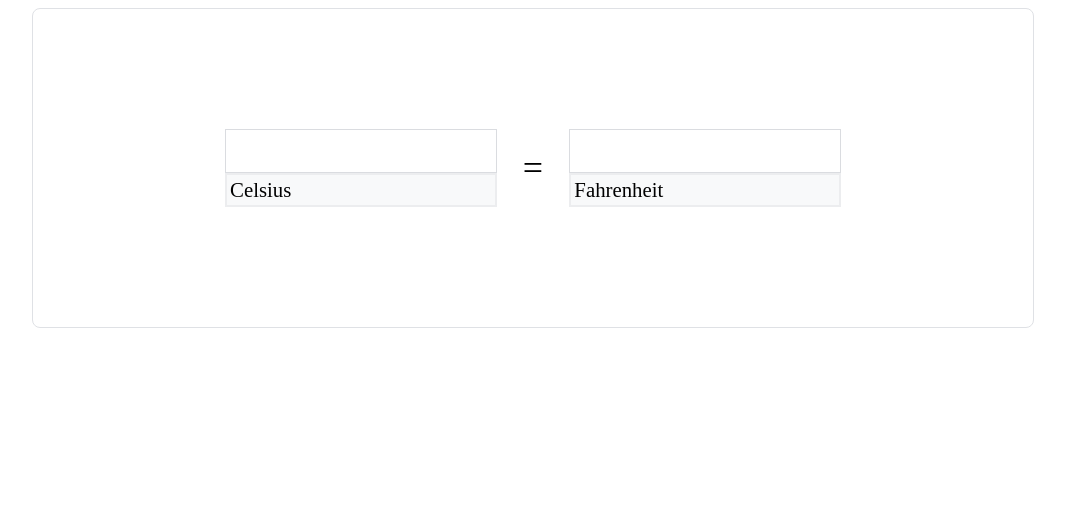
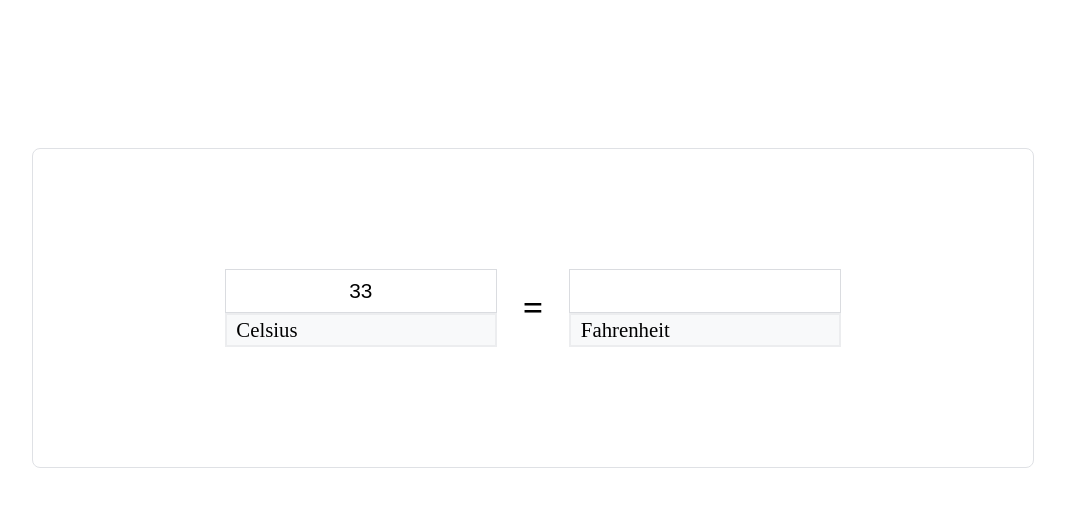
Before and after one commit to WarriorIcon/Unit-Converter-Web-App, a plain HTML site: page index.html in a window 1280 px wide. Shown: the whole page, without its empty margins (107-1172 px from the left). Drawn offline with Linux system fonts and the light colour scheme.

Commit message:
progress d1

```diff
--- a/index.html
+++ b/index.html
@@ -4,15 +4,16 @@
     <meta charset="UTF-8">
     <meta http-equiv="X-UA-Compatible" content="IE=edge">
     <meta name="viewport" content="width=device-width, initial-scale=1.0">
-    <title>Temperature Conversion C to F</title>
-		<link rel="stylesheet" href="styles.css">
+	<link rel="stylesheet" href="styles.css">
+	<script defer src="script.js"></script>
+	<title>Temperature Conversion C to F</title>
 </head>
 <body>
 	<form action="#">
 		<div class="form-container">
 			<div class="input-container">
 				<div class="input-column">
-					<input type="text" name="celsius" id="celsius">
+					<input type="text" name="celsius" id="celsius" value="">
 					<label class="input-labels" for="celsius">Celsius</label>
 				</div>
 		</div>
--- /dev/null
+++ b/script.js
@@ -0,0 +1,4 @@
+// Formula:	(33°C × 9/5) + 32 = 91.4°F
+document.getElementById('celsius').value="33"
+
+// celsius.addEventListener('input')
--- a/styles.css
+++ b/styles.css
@@ -3,6 +3,7 @@ body {
     display: flex;
     justify-content: center;
     align-items: center;
+    height: 75vh;
 
 }
 
@@ -35,7 +36,7 @@ input {
 label {
     border: 2px solid #ECEDEF;
     background-color:#F8F9FA;
-    padding: .2rem;
+    padding: .2rem .2rem .2rem .6rem;
     font-size: 1.3rem;
 }
 
@@ -46,4 +47,6 @@ label {
     padding: 3px;
     margin: 3px;
     font-size: 36px;
+    color: black;
+    font-weight: bold;
 }
```
